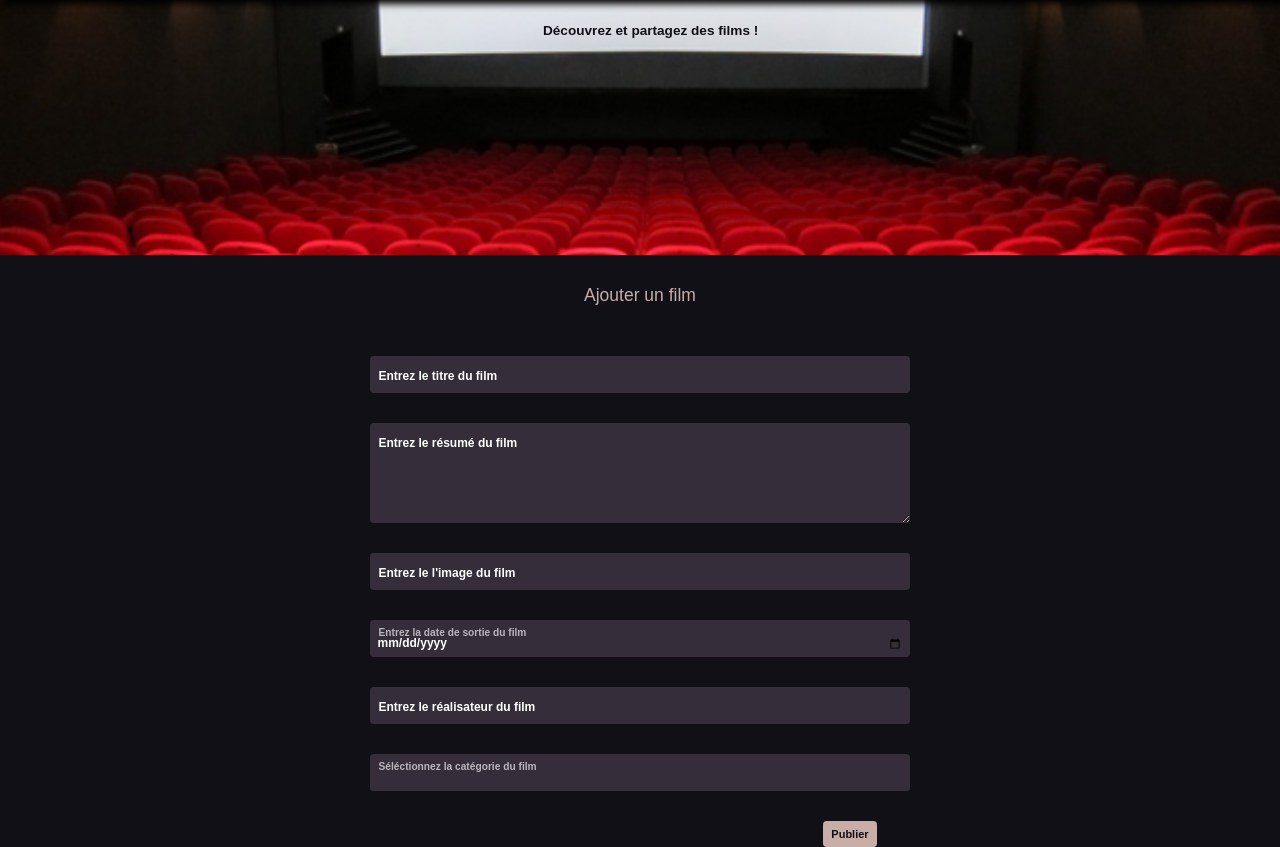
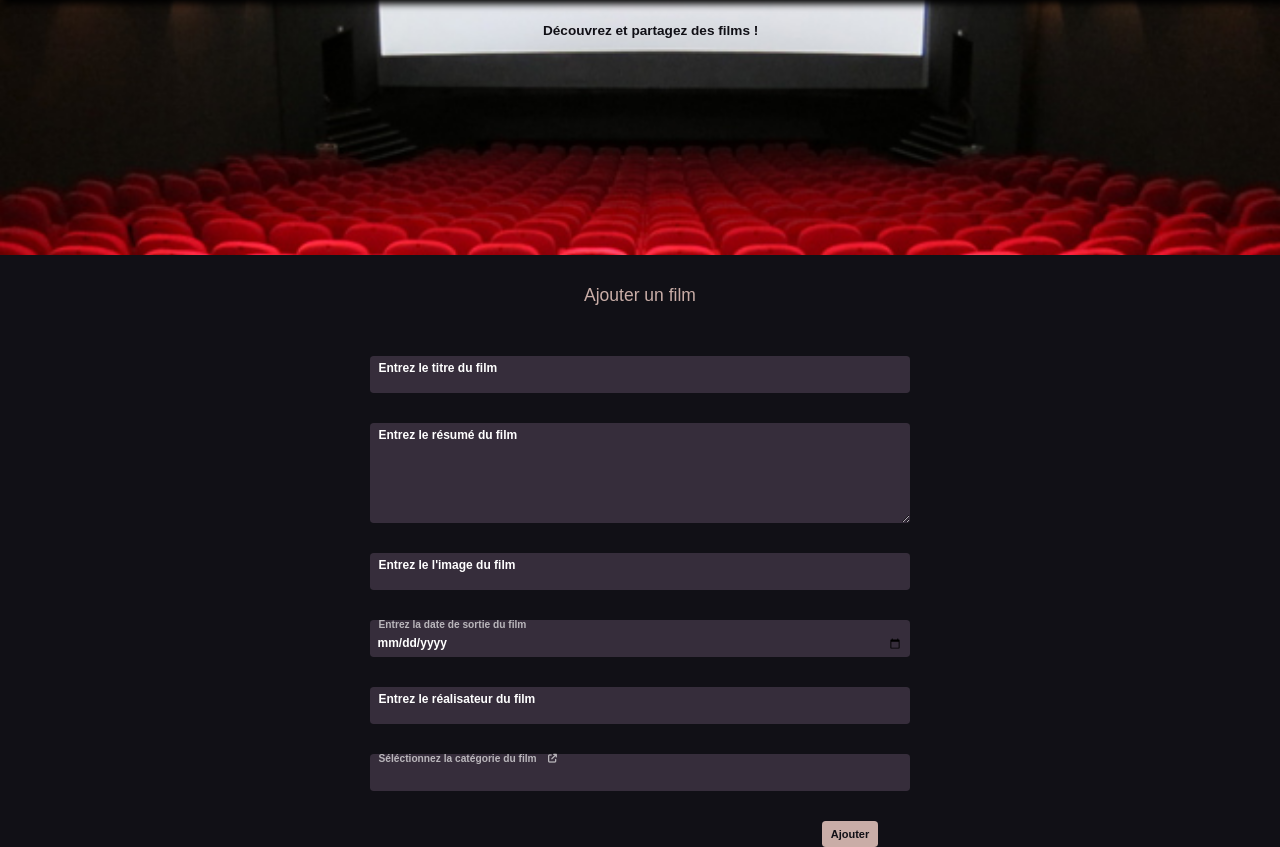
Before and after one commit to Christophe-THEVENET/boncine, a PHP site: page /view/createMovie.php in a window 1280 px wide. Shown: the part 81-928 px from the top of the page. Run offline with PHP 8.4, Linux system fonts and the light colour scheme; some libraries are stand-ins or nearby versions; some web fonts are replaced.

Commit message:
style + effet formulaires

```diff
--- a/function.php
+++ b/function.php
@@ -27,6 +27,7 @@ function formatDateInFrench($date)
     // converti la date en timestamp
     $dateTimestamp = strtotime($date);
     // pour avoir les dates en français avec l objet Intl
-    $formatter = new IntlDateFormatter('fr_FR', IntlDateFormatter::FULL, IntlDateFormatter::SHORT);
+    $formatter = new IntlDateFormatter('fr_FR', IntlDateFormatter::MEDIUM, IntlDateFormatter::NONE);
+    //                                                     DATE                   HEURE
     return $formatter->format($dateTimestamp);
 }
--- a/styles/_component.scss
+++ b/styles/_component.scss
@@ -91,8 +91,6 @@ h1 {
     font-size: 1.1rem;
     color: darken($white, 30%);
     margin-right: 1rem;
-
-
   }
   &-text {
     font-size: 1.1rem;
@@ -135,6 +133,24 @@ h1 {
     font-weight: bold;
     font-size: 1.5vmin;
   }
+
+  .form-floating > .form-control:focus {
+    color: $white;
+    font-weight: bold;
+    padding-top: 1rem;
+    padding-bottom: 0.5rem;
+  }
+  .form-floating > label {
+    top: -8px;
+
+    > i {
+        padding-left: 10px;
+    }
+
+
+  }
+
+
 }
 
 .btnPublish {
@@ -146,6 +162,8 @@ h1 {
 }
 
 
-.up-movie {
-    color: aliceblue;
+
+.form-floating>.form-control-plaintext~label, .form-floating>.form-control:focus~label, .form-floating>.form-control:not(:placeholder-shown)~label, .form-floating>.form-select~label {
+    font-weight: bold;
+    color: rgb(255, 255, 255);
 }
--- a/styles/main.css
+++ b/styles/main.css
@@ -131,6 +131,18 @@ h1 {
   font-weight: bold;
   font-size: 1.5vmin;
 }
+.form .form-floating > .form-control:focus {
+  color: #ffffff;
+  font-weight: bold;
+  padding-top: 1rem;
+  padding-bottom: 0.5rem;
+}
+.form .form-floating > label {
+  top: -8px;
+}
+.form .form-floating > label > i {
+  padding-left: 10px;
+}
 
 .btnPublish {
   background-color: rgb(201, 173, 167);
@@ -140,8 +152,9 @@ h1 {
   margin-left: 70%;
 }
 
-.up-movie {
-  color: aliceblue;
+.form-floating > .form-control-plaintext ~ label, .form-floating > .form-control:focus ~ label, .form-floating > .form-control:not(:placeholder-shown) ~ label, .form-floating > .form-select ~ label {
+  font-weight: bold;
+  color: rgb(255, 255, 255);
 }
 
 * {
--- a/view/_card.php
+++ b/view/_card.php
@@ -9,7 +9,7 @@
         <h6 class="card-director mb-2"><?= $movie->getDirector() ?></h6>
         <h6 class="card-subtitle mb-2">Science-Fiction</h6>
       </div>
-      <h6 class="card-date mb-2"><?= $movie->getRelease_date() ?></h6>
+      <h6 class="card-date mb-2"><?= formatDateInFrench($movie->getRelease_date()) ?></h6>
       <p class="card-text"><?= $movie->getDescription() ?></p>
       <a href="/studi/exo_php/lives/Chris_CHEVALIER/allocine.com/View/deleteMovie.php?id=<?= $movie->getId() ?>" class="btn btn-danger"><i class="fa-solid fa-trash" data-bs-toggle="tooltip" data-bs-placement="top" title="supprimer"></i></a>
       <a href="/studi/exo_php/lives/Chris_CHEVALIER/allocine.com/View/updateMovie.php?id=<?= $movie->getId() ?>" class="btn btn-warning"><i class="fa-solid fa-pen-to-square" data-bs-toggle="tooltip" data-bs-placement="top" title="éditer">
--- a/view/_createMovieForm.php
+++ b/view/_createMovieForm.php
@@ -1,3 +1,4 @@
+
 <!-- ========================= FORMULAIRE PUBLIER FILM ============================ -->
 
 <form  method="POST" class="form">
@@ -16,7 +17,7 @@
 </div>
 <div class="form-floating m-5">
   <input type="date" name="release_date" class="form-control" id="releaseDate" placeholder="date du film" autocomplete="off">
-  <label for="floatingInput" class="label_placeholder">Entrez la date de sortie du film</label>
+  <label for="floatingInput" class="label_placeholder label_date">Entrez la date de sortie du film</label>
 </div>
 <div class="form-floating m-5">
   <input type="text" name="director" class="form-control" id="director" placeholder="réalisateur" autocomplete="off">
@@ -30,8 +31,8 @@
     <option value="3">Aventure</option>
     <option value="4">Drame</option>
   </select>
-  <label for="floatingInput" class="label_placeholder"> Séléctionnez la catégorie du film </label>
+  <label for="floatingInput" class="label_placeholder">  Séléctionnez la catégorie du film  <i class="fa-solid fa-arrow-up-right-from-square"></i>  </label>
 </div>
-<input type="submit" value="Publier" class="btn btnPublish">
+<input type="submit" value="Ajouter" class="btn btnPublish">
 
 </form>
--- a/view/_header.php
+++ b/view/_header.php
@@ -8,6 +8,7 @@
   <!-- font awesome -->
   <link rel="stylesheet" href="https://cdnjs.cloudflare.com/ajax/libs/font-awesome/6.1.1/css/all.min.css" integrity="sha512-KfkfwYDsLkIlwQp6LFnl8zNdLGxu9YAA1QvwINks4PhcElQSvqcyVLLD9aMhXd13uQjoXtEKNosOWaZqXgel0g==" crossorigin="anonymous" referrerpolicy="no-referrer" />
   <!-- bootstrap CSS only -->
+
   <link href="https://cdn.jsdelivr.net/npm/bootstrap@5.2.0-beta1/dist/css/bootstrap.min.css" rel="stylesheet" integrity="sha384-0evHe/X+R7YkIZDRvuzKMRqM+OrBnVFBL6DOitfPri4tjfHxaWutUpFmBp4vmVor" crossorigin="anonymous">
   <!-- !!!!!!!!! pour pointer la feuille de style sur plusieurs fichiers php bien partir de localhost -->
   <link rel="stylesheet" href="/studi/exo_php/lives/Chris_CHEVALIER/allocine.com/styles/main.css">
--- a/view/createMovie.php
+++ b/view/createMovie.php
@@ -16,7 +16,7 @@ if ($_POST) {
 
   echo "
   <script>
-    window.location.href = '/../index.php'
+    window.location.href = './../index.php'
   </script>";
 }
 
--- a/view/layout.php
+++ b/view/layout.php
@@ -1,10 +1,8 @@
   <?php
-
 
 
   /* ============== HEADER ============== */
   include_once __DIR__ . '/_header.php'; ?>
-
 
 
 
@@ -32,5 +30,5 @@
   <?php
 
 
-  /* ============== HEADER ============== */
+  /* ============== FOOTER ============== */
   include_once __DIR__ . '/_footer.php';
--- a/view/updateMovie.php
+++ b/view/updateMovie.php
@@ -17,7 +17,7 @@ if ($_POST) {
   </script>";
 }
 
-$title = 'Modifier le film';
+$title = "Modifier {$movie->getTitle()}  ";
 
 
 // ********* TEMPLATE CREATION D'UN ARTICLE **************
```
Also changed, not shown: view/_updateMovieForm.php (+15 -16 lines), 1 other file. Lines whose indentation alone changed are shown as unchanged.
